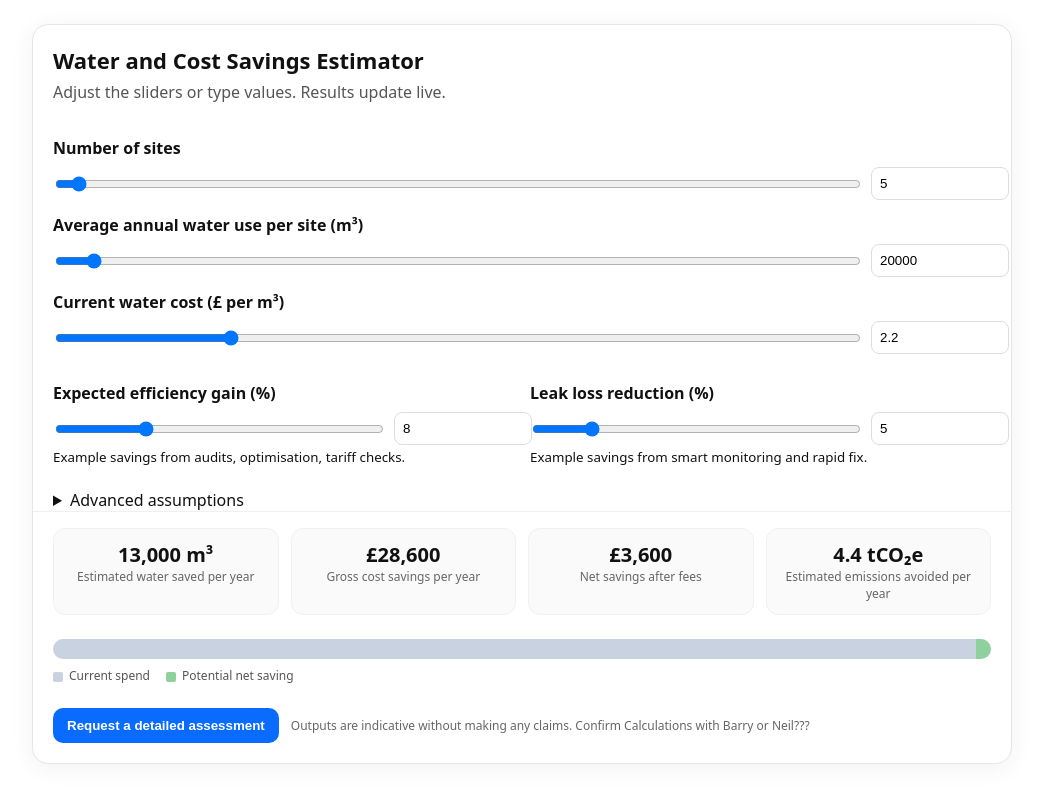
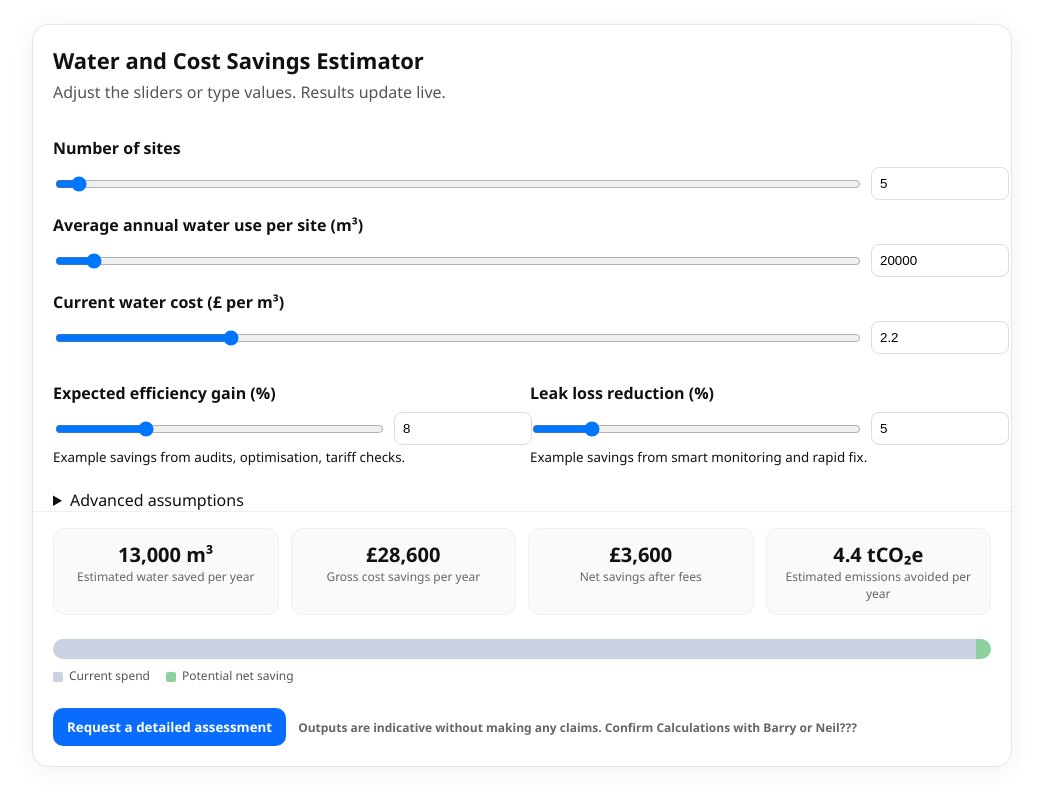
Before and after one commit to maddy-waterscan/savings-calculator, a plain HTML site: page index.html in a window 1280 px wide. Shown: the whole page, without its empty margins (118-1161 px from the left). Drawn offline with Linux system fonts and the light colour scheme.

Commit message:
added fonts and updated read me

```diff
--- a/index.html
+++ b/index.html
@@ -111,7 +111,7 @@
 
       <footer class="ws-footer">
         <button class="ws-cta" id="wsCTA">Request a detailed assessment</button>
-        <p class="ws-note">Outputs are indicative. Your CTO can swap in verified formulas and factors.</p>
+        <p class="ws-note">Outputs are indicative without making any claims. Confirm Calculations with Barry or Neil???</p>
       </footer>
     </div>
   </div>
--- a/waterscan.css
+++ b/waterscan.css
@@ -1,7 +1,7 @@
 /* Waterscan calculator styles - lightweight and theme friendly */
-.ws-wrapper{max-width:980px;margin:0 auto;padding:16px;font-family:system-ui,-apple-system,Segoe UI,Roboto,Arial,sans-serif;color:#111}
+.ws-wrapper{max-width:980px;margin:0 auto;padding:16px;font-family:'Segoe UI', Tahoma, Geneva, Verdana, sans-serif;color:#111}
 .ws-card{background:#fff;border:1px solid #e6e6e6;border-radius:16px;box-shadow:0 4px 24px rgba(0,0,0,.06);overflow:hidden}
-.ws-header{padding:20px 20px 0}
+.ws-header{padding:20px 20px 0; font-family: 'Segoe UI', Tahoma, Geneva, Verdana, sans-serif;}
 .ws-title{margin:0 0 6px;font-size:22px}
 .ws-sub{margin:0 0 12px;color:#555}
 .ws-controls{padding:8px 20px 0}
@@ -26,6 +26,6 @@ input[type=number]{width:100%;padding:8px;border:1px solid #ddd;border-radius:8p
 .ws-leg-base::before{background:#c8d2e0}
 .ws-leg-save::before{background:#8fd19e}
 .ws-footer{padding:8px 20px 20px;display:flex;flex-wrap:wrap;gap:12px;align-items:center}
-.ws-cta{padding:10px 14px;border:0;border-radius:10px;background:#0a6cff;color:#fff;font-weight:700;cursor:pointer}
-.ws-note{margin:0;color:#666;font-size:12px}
+.ws-cta{padding:10px 14px;border:0;border-radius:10px;background:#0a6cff;color:#fff;font-weight:700;cursor:pointer; font-family: 'Segoe UI', Tahoma, Geneva, Verdana, sans-serif;}
+.ws-note{margin:0;color:#666;font-size:12px; font-weight: bold;}
 @media(max-width:800px){.ws-results{grid-template-columns:1fr 1fr}.ws-split{grid-template-columns:1fr}.ws-inputs{grid-template-columns:1fr 100px}}
```
Also changed, not shown: 1 other file.
